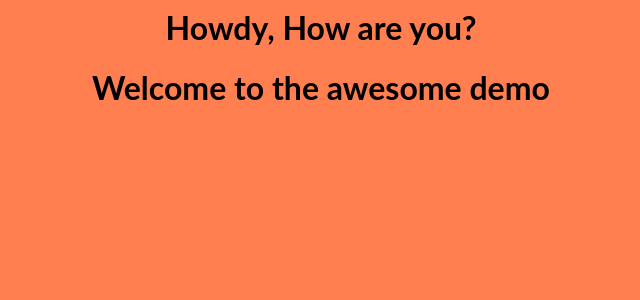
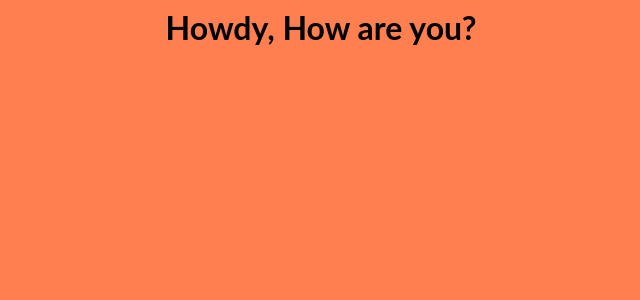
Before and after one commit to upentest-demo/devops-demo, a React (Create React App) app: page / in a window 1280 px wide. Shown: the top 300 px of the page, without its empty margins (319-959 px from the left). Built offline with nearby package versions, Linux system fonts and the light colour scheme.

Commit message:
Update App.js

```diff
--- a/src/App.js
+++ b/src/App.js
@@ -5,7 +5,6 @@ export default function App() {
   return (
     <div>
       <h1>Howdy, How are you? </h1>
-      <h1>Welcome to the awesome demo</h1>
     </div>
   );
 }
```
